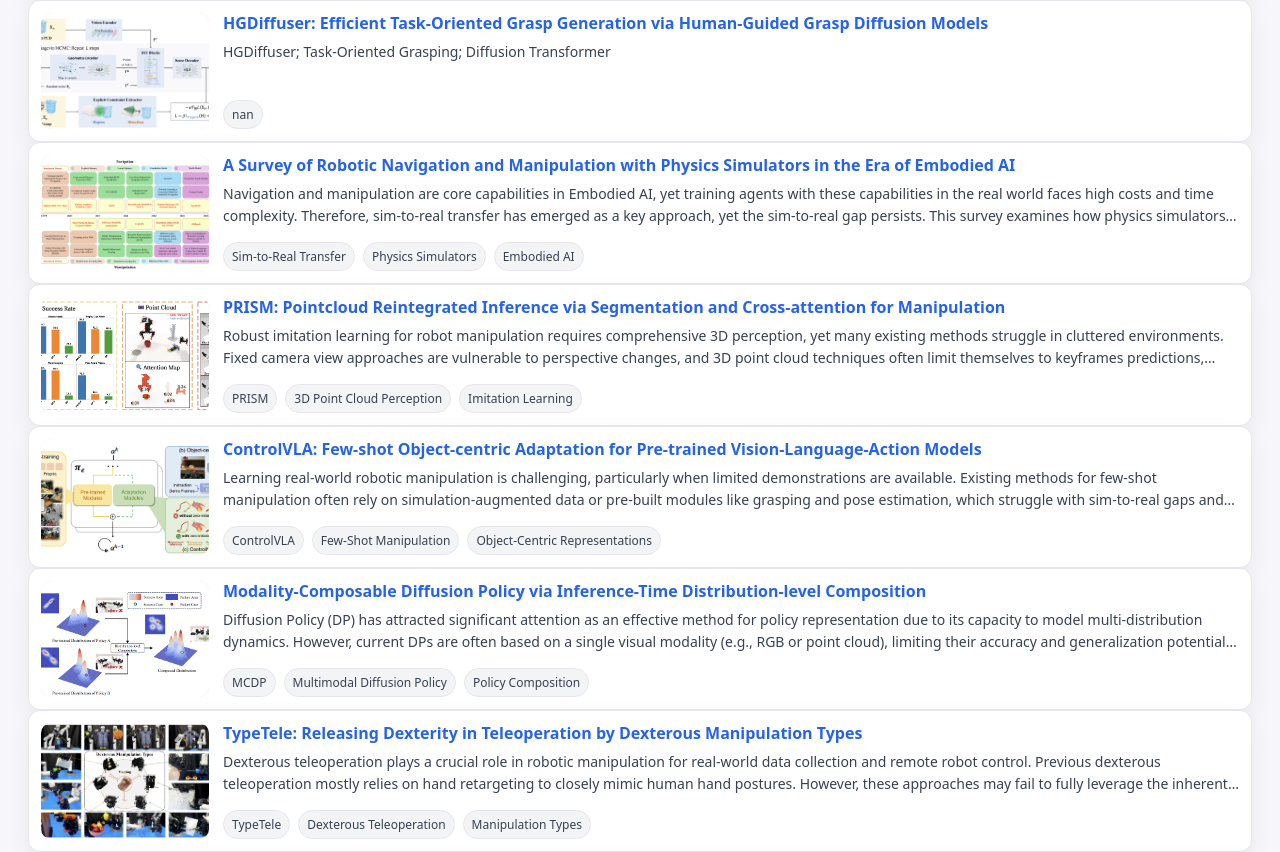
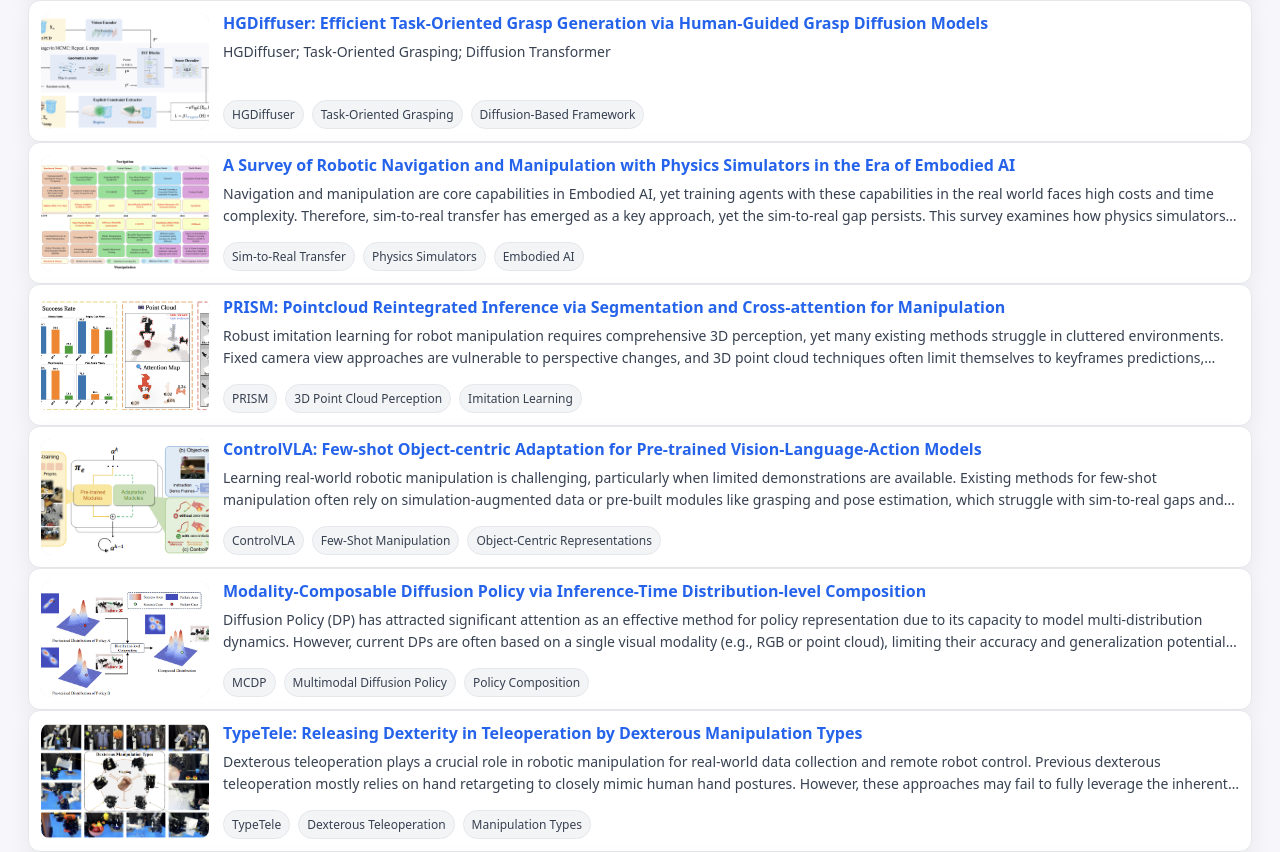
Before and after one commit to SuHonghao/xxx, a plain HTML site: page generate_cards/Early_Version/card_ev.html in a window 1280 px wide. Shown: the part 3466-4318 px from the top of the page. Drawn offline with Linux system fonts and the light colour scheme; files that its build step writes are made by us from their sources; files whose address does not match are found by name.

Commit message:
card_ev.html change

```diff
--- a/generate_cards/Early_Version/card_ev.html
+++ b/generate_cards/Early_Version/card_ev.html
@@ -380,7 +380,7 @@ Extensive experiments demonstrate that PointVLA outperforms state-of-the-art 2D
         </h4>
         <p class="cite-brief">HGDiffuser; Task-Oriented Grasping; Diffusion Transformer</p>
         <div class="tagbar" aria-label="tags">
-          <span class="tag">nan</span>
+          <span class="tag">HGDiffuser</span><span class="tag">Task-Oriented Grasping</span><span class="tag">Diffusion-Based Framework</span>
         </div>
       </div>
     </article>
```
Also changed, not shown: 1 other file.
